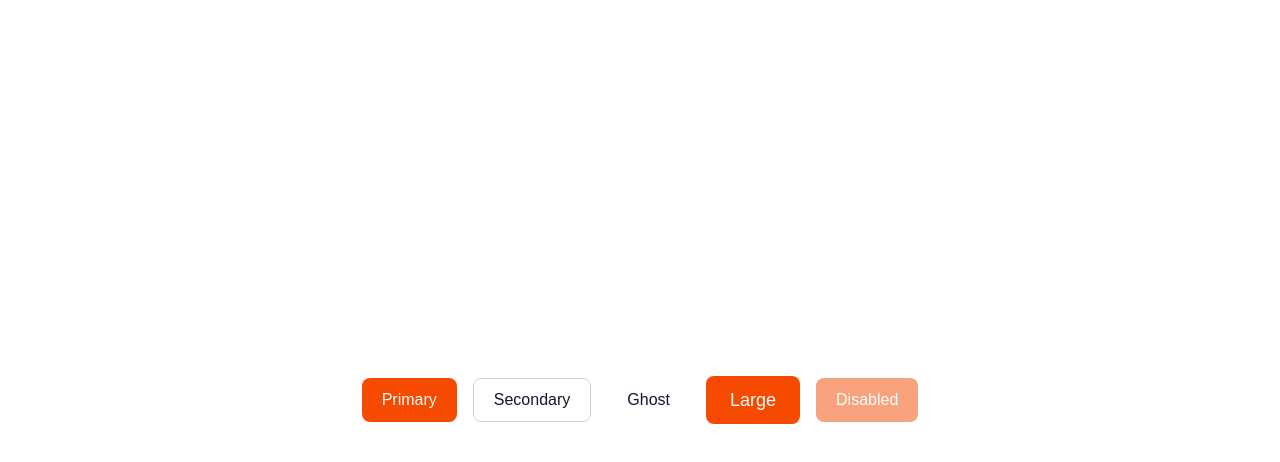
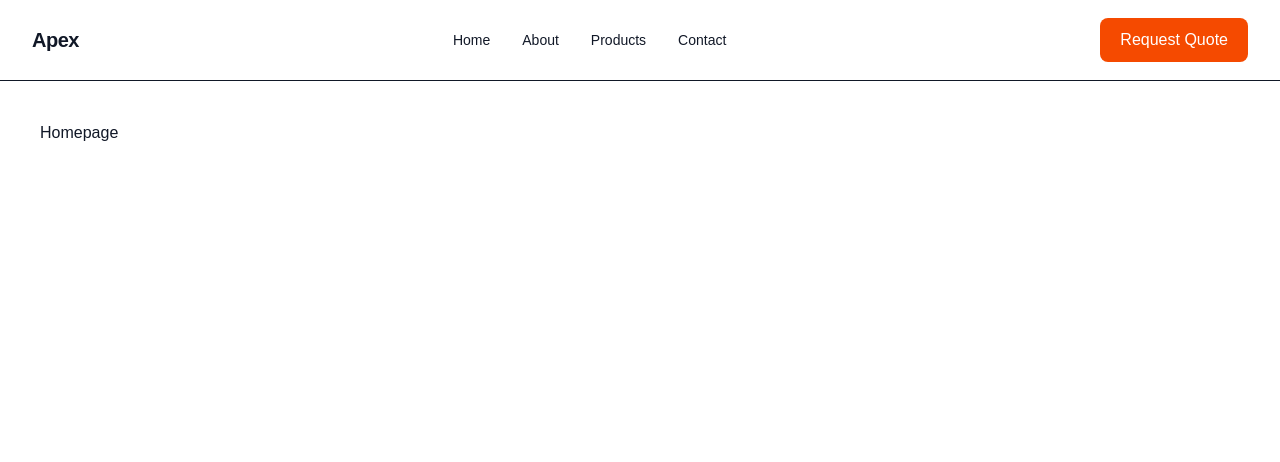
Before and after one commit to ansari-DigitalSolutions/apex-precision-engineering-website, a Next.js app: page / in a window 1280 px wide. Shown: the top 462 px of the page. Built offline with nearby package versions, Linux system fonts and the light colour scheme.

Commit message:
feat: implement desktop navbar

```diff
--- a/app/page.tsx
+++ b/app/page.tsx
@@ -1,17 +1,13 @@
-import { Button } from "@/components/ui/button";
+import { Navbar } from "@/components/layout/navbar";
 
 export default function HomePage() {
   return (
-    <main className="flex min-h-screen items-center justify-center gap-4">
-      <Button>Primary</Button>
+    <>
+      <Navbar />
 
-      <Button variant="secondary">Secondary</Button>
-
-      <Button variant="ghost">Ghost</Button>
-
-      <Button size="lg">Large</Button>
-
-      <Button disabled>Disabled</Button>
-    </main>
+      <main>
+        <h1 className="p-10">Homepage</h1>
+      </main>
+    </>
   );
 }
--- /dev/null
+++ b/components/layout/nav-actions.tsx
@@ -0,0 +1,5 @@
+import { Button } from "@/components/ui/button";
+
+export function NavActions() {
+  return <Button>Request Quote</Button>;
+}
--- /dev/null
+++ b/components/layout/nav-links.tsx
@@ -0,0 +1,22 @@
+const links = [
+  { label: "Home", href: "#" },
+  { label: "About", href: "#about" },
+  { label: "Products", href: "#products" },
+  { label: "Contact", href: "#contact" },
+];
+
+export function NavLinks() {
+  return (
+    <nav className="hidden gap-8 md:flex">
+      {links.map((link) => (
+        <a
+          key={link.label}
+          href={link.href}
+          className="text-sm font-medium hover:text-orange-600"
+        >
+          {link.label}
+        </a>
+      ))}
+    </nav>
+  );
+}
--- /dev/null
+++ b/components/layout/nav-logo.tsx
@@ -0,0 +1,7 @@
+export function NavLogo() {
+  return (
+    <a href="/" className="text-xl font-bold tracking-tight">
+      Apex
+    </a>
+  );
+}
--- /dev/null
+++ b/components/layout/navbar.tsx
@@ -0,0 +1,20 @@
+import { Container } from "@/components/ui/container";
+import { NavLogo } from "./nav-logo";
+import { NavLinks } from "./nav-links";
+import { NavActions } from "./nav-actions";
+
+export function Navbar() {
+  return (
+    <header className="sticky top-0 z-50 border-b bg-white">
+      <Container>
+        <div className="flex h-20 items-center justify-between">
+          <NavLogo />
+
+          <NavLinks />
+
+          <NavActions />
+        </div>
+      </Container>
+    </header>
+  );
+}
--- /dev/null
+++ b/components/ui/container.tsx
@@ -0,0 +1,17 @@
+import type { ReactNode } from "react";
+import { cn } from "@/lib/utils";
+
+type ContainerProps = {
+  children: ReactNode;
+  className?: string;
+};
+
+export function Container({ children, className }: ContainerProps) {
+  return (
+    <div
+      className={cn("mx-auto w-full max-w-7xl px-4 sm:px-6 lg:px-8", className)}
+    >
+      {children}
+    </div>
+  );
+}
--- /dev/null
+++ b/components/ui/heading.tsx
@@ -0,0 +1,17 @@
+import { cn } from "@/lib/utils";
+
+type HeadingProps = {
+  title: string;
+  description?: string;
+  align?: "left" | "center";
+};
+
+export function Heading({ title, description, align = "left" }: HeadingProps) {
+  return (
+    <div className={cn(align === "center" && "text-center")}>
+      <h2 className="text-4xl font-bold">{title}</h2>
+
+      {description && <p className="mt-4 text-slate-600">{description}</p>}
+    </div>
+  );
+}
--- /dev/null
+++ b/components/ui/section.tsx
@@ -0,0 +1,13 @@
+import type { ReactNode } from "react";
+import { cn } from "@/lib/utils";
+
+type SectionProps = {
+  children: ReactNode;
+  className?: string;
+};
+
+export function Section({ children, className }: SectionProps) {
+  return (
+    <section className={cn("py-20 lg:py-28", className)}>{children}</section>
+  );
+}
```
